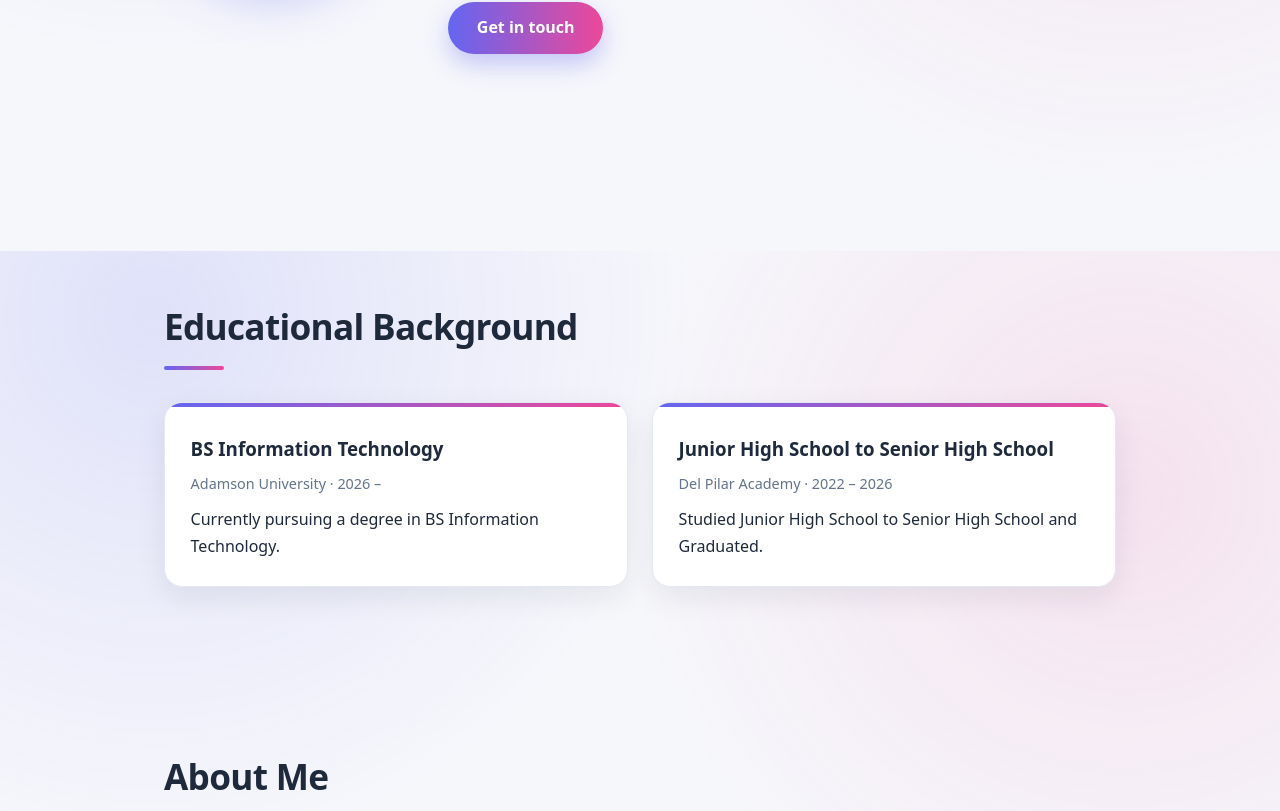
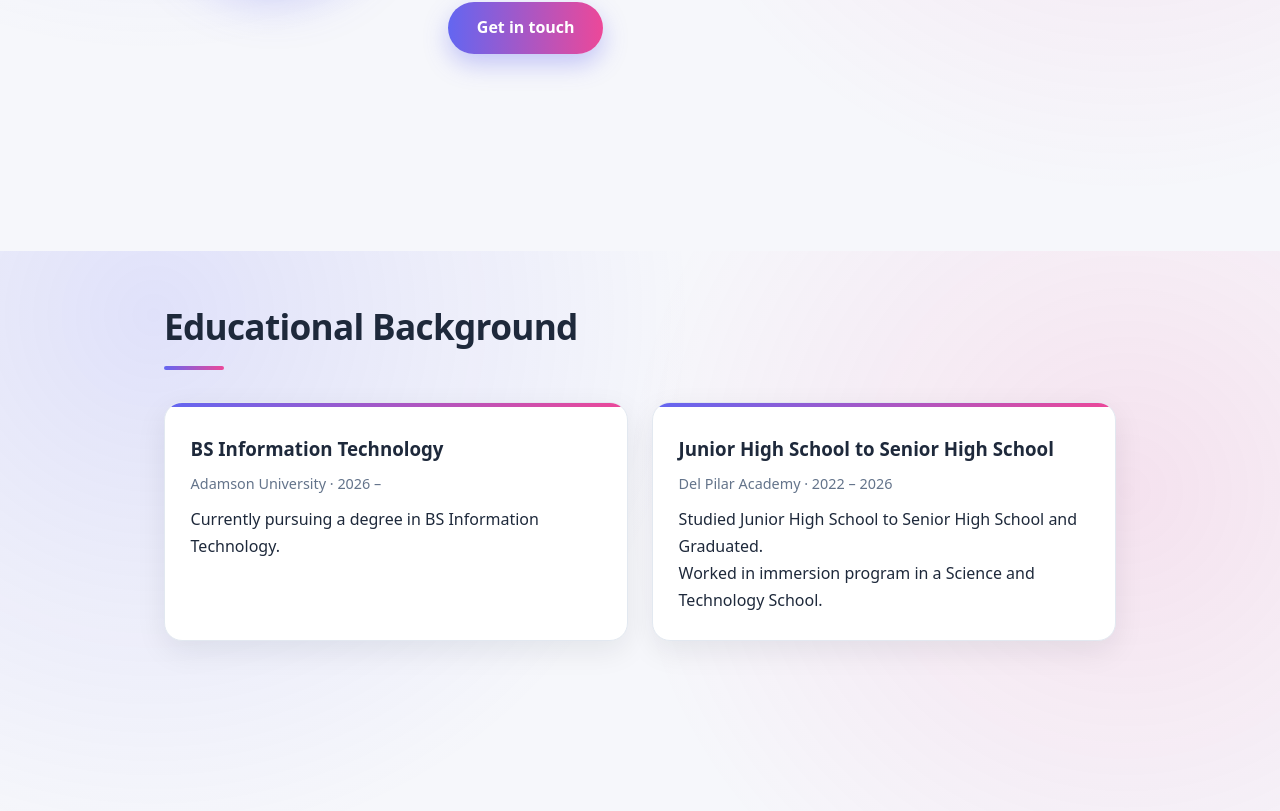
Before and after one commit to KCals32444/CALAGSING_FINAL_ITC_PROJECT, a Next.js app in the folder final-project/: page / in a window 1280 px wide. Shown: the part 549-1360 px from the top of the page. Built offline with nearby package versions, Linux system fonts and the light colour scheme.

Commit message:
Add immersion program experience to education section

```diff
--- a/final-project/app/page.js
+++ b/final-project/app/page.js
@@ -47,6 +47,7 @@ export default function Home() {
               <h3>Junior High School to Senior High School</h3>
               <p className="meta">Del Pilar Academy · 2022 – 2026</p>
               <p>Studied Junior High School to Senior High School and Graduated.</p>
+              <p>Worked in immersion program in a Science and Technology School.</p>
             </article>
           </div>
         </section>
```
